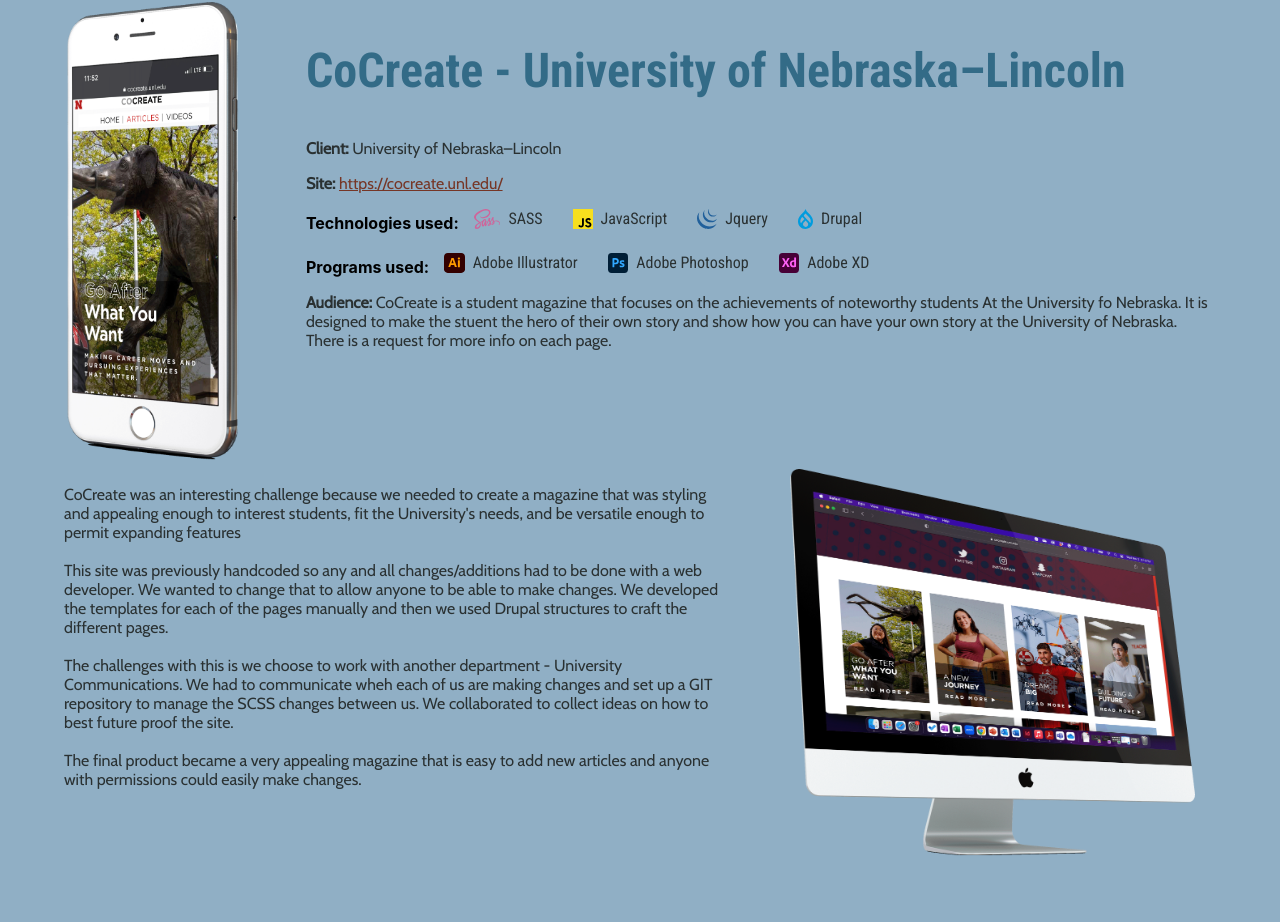
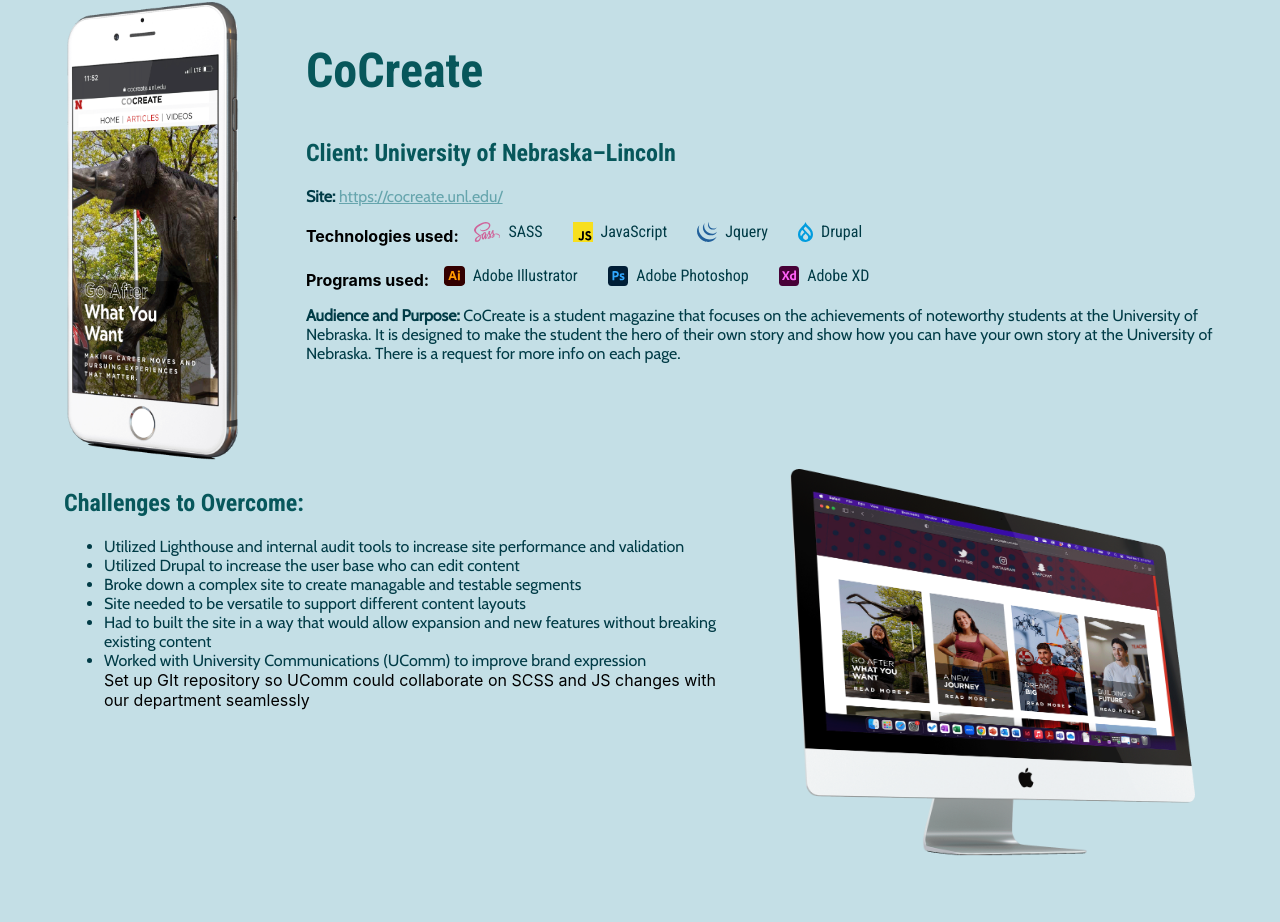
Before and after one commit to shellwe/shellwe.github.io, a React (Create React App) app: page / in a window 1280 px wide. Shown: the part 1818-2740 px from the top of the page. Built offline with nearby package versions, Linux system fonts and the light colour scheme.

Commit message:
made some content changes

```diff
--- a/src/components/Connect.jsx
+++ b/src/components/Connect.jsx
@@ -1,8 +1,10 @@
 import React from 'react';
+import { Link } from "react-router-dom";
 
 const Connect = () => {
     return (
         <div id="connect">
+                    <Link to="/resume"><img src="./images/logos/resume-cv-icon.svg" alt="Resume" /><p>Resume</p></Link>
             <a href="mailto:shellwe@gmail.com"><img src="./images/logos/gmail-icon.svg" alt="Email Me" /><p>Email</p></a>
             <a href="tel:1402-570-7904"><img src="./images/logos/message-phone-chat-icon.svg" alt="Call or text" /><p>Call</p></a>
             <a href="https://www.linkedin.com/in/shawnhellwege/" target="_blank" rel="noreferrer"><img src="./images/logos/linkedin-app-icon.svg" alt="LinkedIn" /><p>LinkedIn</p></a>
--- a/src/components/Presentations.jsx
+++ b/src/components/Presentations.jsx
@@ -6,30 +6,29 @@ const Presentations = (props) => {
         <section id='presentations'>
             <div className='container'>
                 <h1>Presentations</h1>
-                <p>To encourgae myself to branch out and learn new things I have started speaking at Nebraska Code. I have been doing so for the past 6 years and I look forward to being invited back. To encourage learning I find topics that interest me that I can't use at work and sign up to speak on them. My fear of public speaking drives me to gain a strong comfort level with the material. By the end of it I am able to present and demo the material and answer questions. So as nerve racking as it can be it really helps me become a more versatile developer.</p>
                 <div className='presentation-list'>
                     <Presentation presentation={'Fail Even Faster: Utilizing Personas & Paper Prototypes'} organization={'Nebraska.Code()'} year={'2022'}>
-                        When I presented "Fail Faster" I didn't have enough time to go into personas and paper prototyping that deep. So with this course I just wanted to focus on the types of personas and how to gather data to make them and use them. I also brought in materials to make the course a little more interactive and allow people to create their own paper prototypes based on personas that they got.
+                    After presenting "Fail Faster" I thought it would be neat to do a deeper dive into personas and paper prototyping thoroughly. I tought the students some general guidelines and examples and then we broke into groups and crafted our own paper prototypes based on provided personas.
                         <br /><br />
                         <a href='https://docs.google.com/presentation/d/16-QMazWnXYCl0Ksv_Tw-uYSgkbMX8dY4/edit?usp=sharing&ouid=111885317479460705505&rtpof=true&sd=true' target="_blank" rel="noreferrer">Click here</a> to view slide deck
                     </Presentation>
                     <Presentation presentation={'Animation on the web'} organization={'Nebraska.Code()'} year={'2021'}>
-                        In this course I went over how to animate elements through several methods. I went over how css animation works and how to be as efficient as possible with animation. I gave basic examples of animation in CSS to show off each of the different methods, I used the GSAP library, I went over Adobe Animate to show how you can create more powerful animations, and I ended the presentation with using Lottie on an existing after effects file to show the audience how easy it was to set up.
+                        I went over how to animate elements through CSS, Greensock (GSAP), Lottie (with Adobe After Effects), and Adobe Animate. I explained how CSS Animation works and gave some general guidelines on saving resources when animating.
                         <br /><br />
                         <a href='https://github.com/shellwe/animation-presentation' target="_blank" rel="noreferrer">Click here</a> to view the Github Repository
                     </Presentation>
                     <Presentation presentation={'Getting Started With Headless WordPress'} organization={'Nebraska.Code()'} year={'2019'}>
-                        Headless CMS systems were just taking off at this time and it offered so much freedom for developers that they didn't have before. For the first time (outside of using cumbersome plugins) the developer could build out custom views and even utilize plugins like Advanced Custom Fields to package the data how they wish and then build their own front end with whatever tools they wish and just requeest the data they need as they need it as JSON objects via REST. I also went over headless Drupal as well.
+                        For the first time Wordpress natively supported a headless system freeing the user to use whatever frontend framework they wanted with REST. I also went over headless Drupal as well.
                         <br /><br />
                         <a href='https://docs.google.com/presentation/d/16-QMazWnXYCl0Ksv_Tw-uYSgkbMX8dY4/edit?usp=sharing&ouid=111885317479460705505&rtpof=true&sd=true' target="_blank" rel="noreferrer">Click here</a> to view slide deck
                     </Presentation>
                     <Presentation presentation={'Headless Drupal'} organization={'UNL Developers Forum'} year={'2019'}>
-                        With the University of Nebraska&ndash;Lincoln using Drupal I thought that this would be a good topic to go over. The intero was similar to the Headless WordPress presentation as the concepts are fairly universal. In this talk I presented how easy it was to set up Headless Drupal and I provided the information on how we could move in that direction at UNL; citing examplese of how it would help our departments. After the presentation I answered quesetions from the fellow UNL staff members on the benefits of headless Drupal.
+                    With the University of Nebraska–Lincoln using Drupal I thought that this would be a good topic to go over. The concepts were similar to the Headless WordPress presentation but I focused on Drupal and the options that are available. After the presentation I answered questions from the fellow UNL staff members on the benefits of headless Drupal.
                         <br /><br />
                         <a href='https://docs.google.com/presentation/d/16-QMazWnXYCl0Ksv_Tw-uYSgkbMX8dY4/edit?usp=sharing&ouid=111885317479460705505&rtpof=true&sd=true' target="_blank" rel="noreferrer">Click here</a> to view slide deck
                     </Presentation>
                     <Presentation presentation={'Getting Good with Grid'} organization={'Nebraska.Code()'} year={'2018'}>
-                        I gave this presentation as CSS Grid was just starting in popularity. I went over the basic concepts of Grid and showed the audience various instances where Grid could achieve something better than Flexbox or other CSS layout styles can and helped people wrap their mind around 2 directional layouts.
+                        I gave this presentation as CSS Grid was just starting to get popular. I went over the basic concepts of Grid and showed the audience various instances where Grid could achieve something better than Flexbox or other CSS layout styles can and helped people wrap their mind around 2 directional layouts.
                     </Presentation>
                     <Presentation presentation={'Fail Faster: Utilizing UX To Save You Headaches Later'} organization={'Nebraska.Code()'} year={'2017'}>
                         In this session I discused the importance of failing faster in the planning stages. I went over User Centered Design. Some topics I discussed were mock ups, personas, analysis, user testing, prototypes and several other UX techniques.
--- a/src/components/Site.jsx
+++ b/src/components/Site.jsx
@@ -8,7 +8,10 @@ const Site = (props) => {
                     <h1>{props.title}</h1>
                     {props.children}
                 </div>
-                <p className='description'>{props.description}</p>
+                <div className='description'>
+                    <h2>Challenges to Overcome:</h2>
+                    {props.description}
+                    </div>
                 <picture className='mac-picture'>
                     <img src={'./images/' + props.mac + '@2x.png'} alt={'preview of ' + props.title + ' on a mac'} />
                 </picture>
--- a/src/components/Sites.jsx
+++ b/src/components/Sites.jsx
@@ -6,13 +6,12 @@ const Sites = (props) => {
   return (
     <>
       <Site
-        title={"CoCreate - University of Nebraska–Lincoln"}
+        title={"CoCreate"}
         shortTItle={'CoCreate'}
         phone={"iphone-left-cocreate"}
         mac={"imac-right-cocreate"}
-        description={"CoCreate was an interesting challenge because we needed to create a magazine that was styling and appealing enough to interest students, fit the University's needs, and be versatile enough to permit expanding features \n\n This site was previously handcoded so any and all changes/additions had to be done with a web developer. We wanted to change that to allow anyone to be able to make changes. We developed the templates for each of the pages manually and then we used Drupal structures to craft the different pages. \n\n The challenges with this is we choose to work with another department - University Communications. We had to communicate wheh each of us are making changes and set up a GIT repository to manage the SCSS changes between us. We collaborated to collect ideas on how to best future proof the site. \n\n The final product became a very appealing magazine that is easy to add new articles and anyone with permissions could easily make changes."}
-      >
-        <p><strong>Client:</strong> University of Nebraska–Lincoln</p>
+        description={[<ul><li>Utilized Lighthouse and internal audit tools to increase site performance and validation</li><li>Utilized Drupal to increase the user base who can edit content</li><li>Broke down a complex site to create managable and testable segments</li><li>Site needed to be versatile to support different content layouts</li><li>Had to built the site in a way that would allow expansion and new features without breaking existing content</li><li>Worked with University Communications (UComm) to improve brand expression</li><ll>Set up GIt repository so UComm could collaborate on SCSS and JS changes with our department seamlessly</ll></ul>]}>
+        <h2><strong>Client:</strong> University of Nebraska–Lincoln</h2>
         <p><strong>Site:</strong> <a href="https://cocreate.unl.edu/" target="_blank" rel="noreferrer">https://cocreate.unl.edu/</a></p>
         <strong>Technologies used:</strong><span className="products">
           <Product logoFile={'sass-icon'} logoText={'SASS'}></Product>
@@ -27,20 +26,15 @@ const Sites = (props) => {
           <Product logoFile={'adobe-photoshop-icon'} logoText={'Adobe Photoshop'}></Product>
           <Product logoFile={'adobe-xd-icon'} logoText={'Adobe XD'}></Product>
           </span>
-        <p><strong>Audience:</strong> CoCreate is a student magazine that focuses on the
-          achievements of noteworthy students At the University fo Nebraska. It is
-          designed to make the stuent the hero of their own story and show how you
-          can have your own story at the University of Nebraska. There is a request for
-          more info on each page.</p>
+        <p><strong>Audience and Purpose:</strong> CoCreate is a student magazine that focuses on the achievements of noteworthy students at the University of Nebraska. It is designed to make the student the hero of their own story and show how you can have your own story at the University of Nebraska. There is a request for more info on each page.</p>
       </Site>
       <Site
-        title={"Why Nebraska - University of Nebraska–Lincoln"}
+        title={"Why Nebraska"}
         shortTItle={'WhyNebraska'}
         phone={"iphone-right-whyneb"}
         mac={"macbook-left-whyneb"}
-        description={'I really enjoyed working on this site because it presented me with a great deal of challenges to overcome. With the "Why Nebraska" main page I was able to really take advantage of CSS Grid by making more complicated layouts that layer on top of each other. I also was allowed to explore using animation but not letting it affect accessibility. \n\n With the Career, Social, and Academic pages I was challenged with making a two column layout where just the left side scrolls and the right side rotates out pictures and descriptions as the user scrolls to different sections. The layout also presented a challenge by switching from two columns down to one becauu we needed as any as 4 media queries depending on the complexity \n\n From this Site I learned the importance breaking down complex Sites to managable and testable segments. I learned to work with talented designers to combine their expertise in design and my expertise in web and UX principles to build a quality website'}
-      >
-        <p><strong>Client:</strong> University of Nebraska–Lincoln</p>
+        description={[<ul><li>Utilize creative uses for CSS Grid</li><li>Triggered animation and other events at certian scroll heights</li><li>Explored animation and how it affects accessibility</li><li>2-column layout for subpages was incredibly complex and required careful coding practices to prevent it from breaking</li><li>Had to manage multiple viewports and make sure content lays out well</li><li>Colaborated with designer to improve the design.</li><li>Reduced page load size by utilizing picture tag to have multiple images in different sizes/formats</li></ul>]}>
+        <h2><strong>Client:</strong> University of Nebraska–Lincoln</h2>
         <p><strong>Site:</strong> <a href="https://admissions.unl.edu/why-nebraska/" target="_blank" rel="noreferrer">https://admissions.unl.edu/why-nebraska/</a></p>
         <strong>Technologies used:</strong><span className="products">
         <Product logoFile={'sass-icon'} logoText={'SASS'}></Product>
@@ -56,12 +50,7 @@ const Sites = (props) => {
           <Product logoFile={'adobe-xd-icon'} logoText={'Adobe XD'}></Product>
           <Product logoFile={'visual-studio-code-icon'} logoText={'Visual Studio Professional'}></Product>
           </span>
-        <p><strong>Audience:</strong> High school students determining if college was right for them.
-          Overview: We used nationally sourced data to break down most students in
-          3 categories; career focused, grad school focused, and social focused. We
-          used this to make 3 similar sites to cater to each category. We also pulled
-          from social media and our Cocreate Newsletter to show what active
-          students are doing.</p>
+        <p><strong>Audience and Purpose:</strong> High school students determining if college was right for them. Overview: We used nationally sourced data to break down most students in 3 categories: career focused, grad school focused, and social focused. We used this to make 3 similar sites to cater to each category. We also pulled from social media and our Cocreate Newsletter to show what active students are doing.</p>
       </Site>
     </>
   );
--- a/src/scss/_section-presentations.scss
+++ b/src/scss/_section-presentations.scss
@@ -11,8 +11,8 @@
                 padding: 25px;
                 flex: 1 0 300px;
                 gap: 100px;
-                h1{
-                    min-height: 55px;
+                h2{
+                    min-height: 58px;
                 }
             }
 
--- a/src/scss/_variables.scss
+++ b/src/scss/_variables.scss
@@ -1,15 +1,26 @@
-:root {
-    --bg-color: #90AFC5;
-    --header-color: #336b87;
-    --font-color: #2A3132;
-    --link-color: #763626;
-  }
+//https://www.canva.com/learn/100-color-combinations/
+// Subdued & Professional
+// :root {
+//     --bg-color: #90AFC5;
+//     --header-color: #336b87;
+//     --font-color: #2A3132;
+//     --link-color: #763626;
+//   }
+
 
 //   :root {
 //     --font-color: #04202C;
 //     --header-color: #304040;
-//     --bg-color: #5B7065;
-//     --link-color: #c9d1c8;
+//     --bg-color: #c9d1c8;
+//     --link-color: #5B7065;
 //   }
 
+//Cool Blues
+  :root {
+    --font-color: #003B46;
+    --header-color: #07575B;
+    --bg-color: #C4DFE6;
+    --link-color: #66A5AD;
+  }
+
   // var(--font-color);
```
Also changed, not shown: public/images/logos/resume-cv-icon.svg (added).
